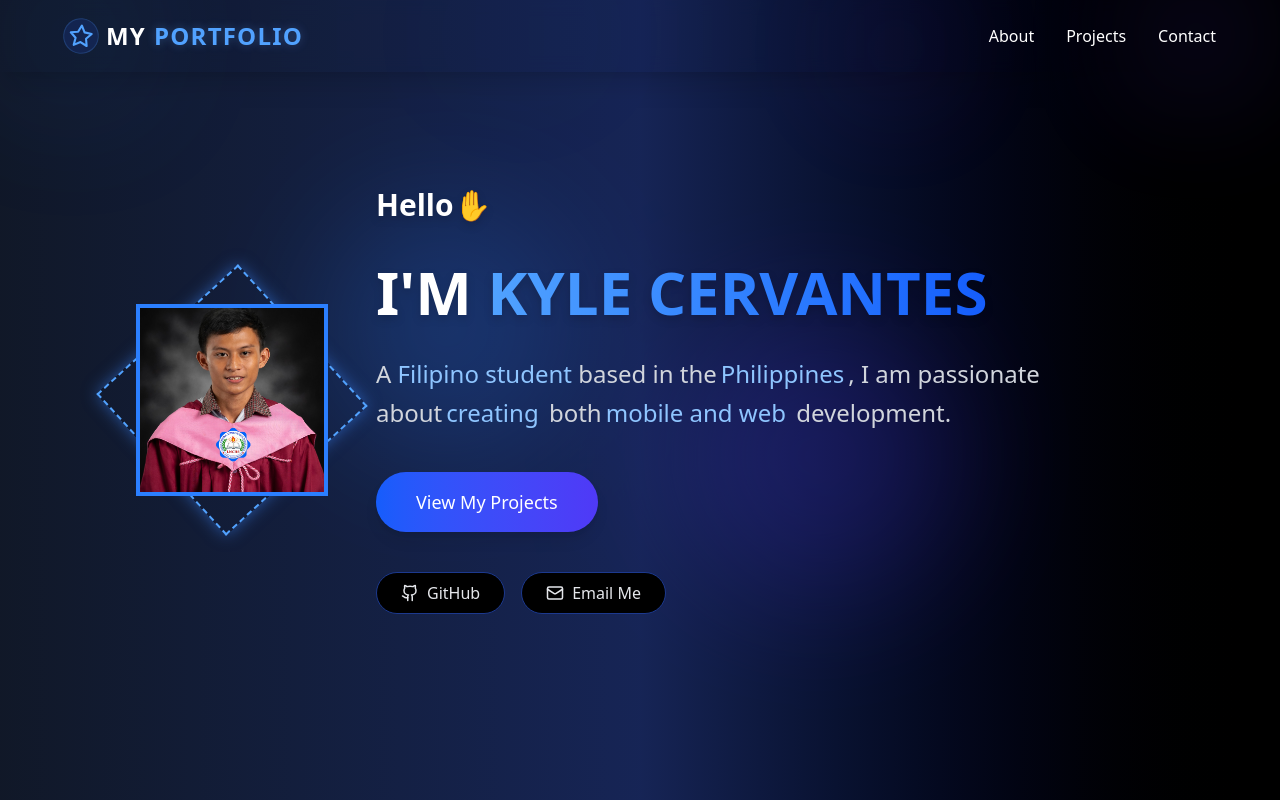
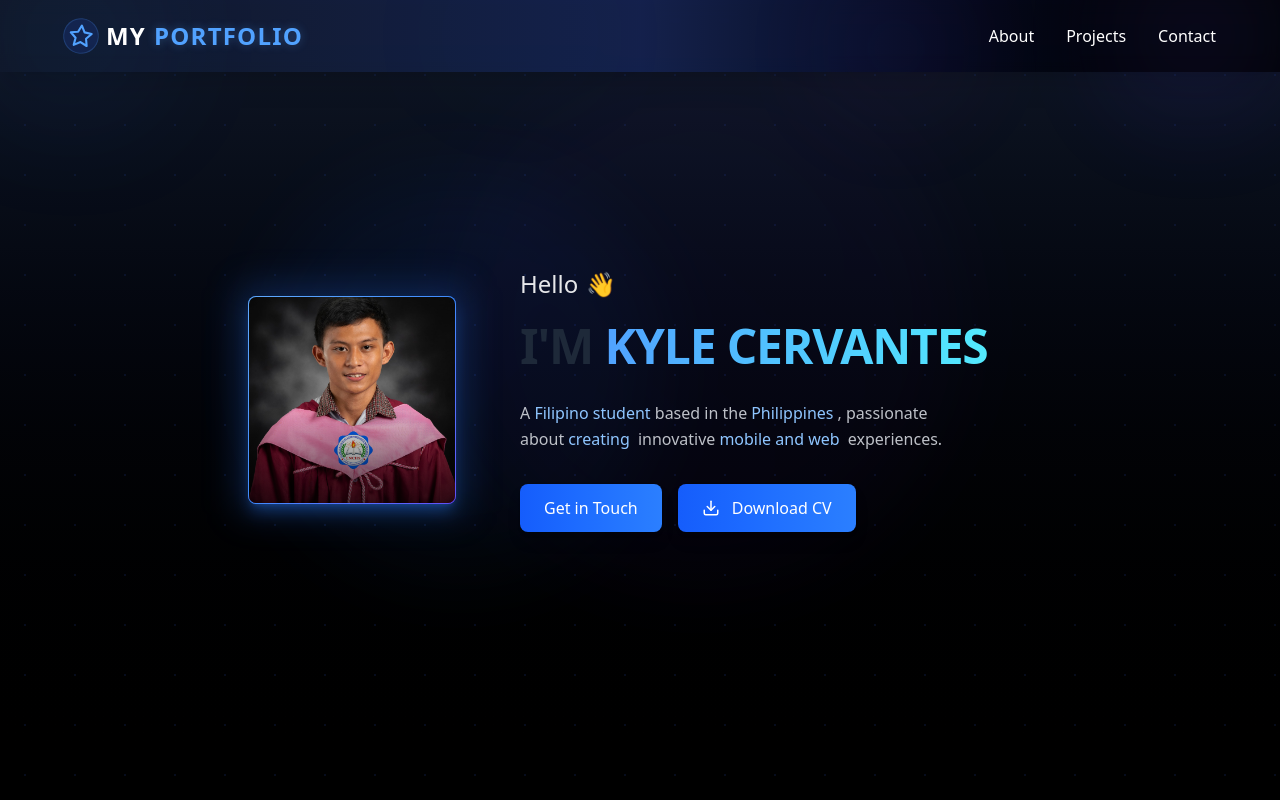
Before and after one commit to KSCervantes/Typescript_Portfolio, a React (Vite) app: page / in a window 1280 px wide. Shown: the top 800 px of the page. Built offline with nearby package versions, Linux system fonts and the light colour scheme.

Commit message:
Update Hero.tsx

```diff
--- a/src/components/Hero.tsx
+++ b/src/components/Hero.tsx
@@ -1,157 +1,115 @@
-import { motion } from "framer-motion"
+import { motion } from "framer-motion";
 import graduateImage from '../assets/graduate.jpg';
-import { Github, Mail } from "lucide-react";
+import { Download } from "lucide-react";
 
 export default function Hero() {
   return (
-    <section className="min-h-screen flex flex-col justify-center items-center text-center bg-gradient-to-r from-gray-900 via-blue-950 to-black px-4 sm:px-6 md:px-12 py-16 md:py-0 relative overflow-hidden">
+    <section className="min-h-screen flex flex-col justify-center items-center bg-gradient-to-b from-gray-900 to-black px-4 sm:px-6 md:px-12 py-12 sm:py-16 md:py-0 relative overflow-hidden">
       {/* Background Elements */}
-      <div className="absolute inset-0 overflow-hidden opacity-20">
-        <div className="absolute top-1/4 left-1/4 w-32 sm:w-48 md:w-64 h-32 sm:h-48 md:h-64 rounded-full bg-blue-500 blur-3xl"></div>
-        <div className="absolute bottom-1/4 right-1/4 w-36 sm:w-56 md:w-72 h-36 sm:h-56 md:h-72 rounded-full bg-indigo-600 blur-3xl"></div>
+      <div className="absolute inset-0 overflow-hidden">
+        <div className="absolute inset-0 bg-[radial-gradient(#1e3a8a_1px,transparent_1px)] bg-[size:50px_50px] opacity-20"></div>
+        <motion.div
+          animate={{ y: [0, -20, 0], x: [0, 15, 0], scale: [1, 1.05, 1], opacity: [0.3, 0.4, 0.3] }}
+          transition={{ duration: 15, repeat: Infinity, repeatType: "reverse" }}
+          className="absolute top-1/4 left-1/5 w-48 sm:w-64 md:w-96 h-48 sm:h-64 md:h-96 rounded-full bg-gradient-to-br from-blue-600/20 to-blue-400/10 blur-2xl"
+        ></motion.div>
+        <motion.div
+          animate={{ y: [0, 30, 0], x: [0, -20, 0], scale: [1, 1.1, 1], opacity: [0.2, 0.3, 0.2] }}
+          transition={{ duration: 18, repeat: Infinity, repeatType: "reverse" }}
+          className="absolute bottom-1/3 right-1/4 w-64 sm:w-80 md:w-[30rem] h-64 sm:h-80 md:h-[30rem] rounded-full bg-gradient-to-tr from-indigo-700/20 to-violet-500/10 blur-2xl"
+        ></motion.div>
       </div>
 
-      {/* Content Container */}
-      <div className="z-10 relative flex flex-col md:flex-row items-center justify-center w-full max-w-6xl gap-6 sm:gap-8 md:gap-12">
-        {/* Profile Picture with animated border */}
+      {/* Content */}
+      <div className="z-10 relative flex flex-col md:flex-row items-center justify-center w-full max-w-6xl gap-6 sm:gap-8 md:gap-16">
+        {/* Profile Picture */}
         <motion.div
           initial={{ opacity: 0, scale: 0.8 }}
           animate={{ opacity: 1, scale: 1 }}
           transition={{ duration: 0.8 }}
-          className="relative mb-6 md:mb-0"
+          className="relative mb-6 sm:mb-8 md:mb-0"
         >
-          <div className="w-32 h-32 sm:w-40 sm:h-40 md:w-48 md:h-48 rounded-none overflow-hidden border-4 border-blue-500 relative z-10">
-            {/* Square image */}
+          <div className="absolute inset-0 bg-blue-500/20 blur-lg rounded-lg transform scale-110"></div>
+          <div className="relative">
+            <div className="absolute inset-0 p-1 rounded-lg bg-gradient-to-br from-blue-400 via-blue-500 to-indigo-600 shadow-lg shadow-blue-500/30"></div>
+            <div className="w-28 h-28 sm:w-36 sm:h-36 md:w-52 md:h-52 relative z-10 rounded-lg overflow-hidden backdrop-blur-sm border border-white/10">
               <img
                 src={graduateImage}
                 alt="Kyle Cervantes"
                 className="w-full h-full object-cover"
               />
+              <div className="absolute inset-0 bg-gradient-to-t from-black/70 via-transparent to-transparent"></div>
             </div>
-
-          {/* Animated border effect - changed to square */}
-          <motion.div
-            animate={{
-              rotate: 360,
-              boxShadow: ["0 0 15px rgba(59, 130, 246, 0.5)", "0 0 25px rgba(59, 130, 246, 0.7)", "0 0 15px rgba(59, 130, 246, 0.5)"]
-            }}
-            transition={{
-              rotate: { duration: 10, repeat: Infinity, ease: "linear" },
-              boxShadow: { duration: 2, repeat: Infinity, repeatType: "reverse" }
-            }}
-            className="absolute inset-0 rounded-none border-2 border-blue-400 border-dashed z-0"
-          ></motion.div>
+          </div>
         </motion.div>
 
         {/* Text Content */}
-        <div className="flex flex-col items-center md:items-start text-center md:text-left">
-          {/* Hero Heading with animated highlight */}
+        <div className="flex flex-col items-center md:items-start text-center md:text-left max-w-lg">
           <motion.div
-            initial={{ opacity: 0 }}
-            animate={{ opacity: 1 }}
-            transition={{ duration: 1 }}
+            initial={{ opacity: 0, y: -20 }}
+            animate={{ opacity: 1, y: 0 }}
+            transition={{ duration: 0.8 }}
+            className="flex items-center space-x-2 mb-2"
           >
-            <motion.h2
-              initial={{ opacity: 0, y: -30 }}
+            <span className="text-xl sm:text-2xl font-medium text-white/90">Hello</span>
+            <motion.span
+              animate={{ rotate: [0, 20, -10, 20, 0] }}
+              transition={{ duration: 1.5, delay: 1, repeat: Infinity, repeatDelay: 5 }}
+              className="text-xl sm:text-2xl"
+            >
+              👋
+            </motion.span>
+          </motion.div>
+
+          <motion.h1
+            initial={{ opacity: 0, y: -20 }}
             animate={{ opacity: 1, y: 0 }}
-              transition={{ duration: 1.2 }}
-              className="text-3xl sm:text-4xl md:text-3xl font-bold text-white drop-shadow-lg leading-tight"
-            >
-              Hello✋
-            </motion.h2>
-
-            <motion.h2
-              initial={{ opacity: 0, y: -30 }}
-              animate={{ opacity: 1, y: 0 }}
-              transition={{ duration: 1.2 }}
-              className="text-4xl sm:text-5xl md:text-6xl font-bold text-white drop-shadow-lg leading-tight mt-4 sm:mt-8"
+            transition={{ duration: 1, delay: 0.2 }}
+            className="text-3xl sm:text-4xl md:text-5xl font-bold tracking-tight leading-tight mt-2"
           >
             I'M{" "}
-              <motion.span
-                className="inline-block text-transparent bg-clip-text bg-gradient-to-r from-blue-400 to-blue-600"
-                initial={{ backgroundPosition: "0% 50%" }}
-                animate={{ backgroundPosition: ["0% 50%", "100% 50%", "0% 50%"] }}
-                transition={{ duration: 5, repeat: Infinity, ease: "easeInOut" }}
-              >
+            <motion.span className="inline-block relative">
+              <span className="text-transparent bg-clip-text bg-gradient-to-r from-blue-400 to-cyan-300">
                 KYLE CERVANTES
+              </span>
             </motion.span>
-            </motion.h2>
-          </motion.div>
+          </motion.h1>
 
-          {/* Hero Subtitle with text reveal animation */}
-          <motion.div
+          <motion.p
             initial={{ opacity: 0, y: 20 }}
             animate={{ opacity: 1, y: 0 }}
-            transition={{ delay: 0.3, duration: 1.0 }}
-            className="mt-4 sm:mt-6"
+            transition={{ delay: 0.4, duration: 1.0 }}
+            className="mt-6 text-sm sm:text-base leading-relaxed text-gray-300/90 font-light"
           >
-            <p className="text-lg sm:text-xl md:text-2xl text-gray-300 max-w-3xl font-light leading-relaxed px-2 md:px-0">
             A <span className="font-medium text-blue-300">Filipino student</span> based in the
-              <span className="px-1 font-medium text-blue-300">Philippines</span>, I am passionate about
-              <span className="px-1 font-medium text-blue-300">creating</span> both
-              <span className="px-1 font-medium text-blue-300">mobile and web</span> development.
-            </p>
-          </motion.div>
+            <span className="px-1 font-medium text-blue-300">Philippines</span>, passionate about
+            <span className="px-1 font-medium text-blue-300">creating</span> innovative
+            <span className="px-1 font-medium text-blue-300">mobile and web</span> experiences.
+          </motion.p>
 
-          {/* Call-to-Action Button */}
           <motion.div
-            className="mt-6 sm:mt-8 md:mt-10"
-            initial={{ opacity: 0, scale: 0.9 }}
-            animate={{ opacity: 1, scale: 1 }}
+            className="mt-6 sm:mt-8 w-full flex flex-col sm:flex-row gap-4 justify-center md:justify-start"
+            initial={{ opacity: 0, y: 20 }}
+            animate={{ opacity: 1, y: 0 }}
             transition={{ delay: 0.6, duration: 0.8 }}
           >
-            <motion.a
-              href="#projects"
-              whileHover={{
-                scale: 1.05,
-                boxShadow: "0 10px 30px -5px rgba(59, 130, 246, 0.6)",
-                backgroundPosition: "100% 0",
-              }}
-              whileTap={{ scale: 0.98 }}
-              className="inline-block bg-gradient-to-r from-blue-600 to-indigo-600 text-white text-base sm:text-lg px-8 sm:px-10 py-3 sm:py-4 rounded-full font-medium shadow-lg hover:from-blue-700 hover:to-indigo-700 transition-all duration-300 ease-in-out transform hover:rotate-1"
+            <a
+              href="#contact"
+              className="bg-gradient-to-r from-blue-600 to-blue-500 hover:from-blue-500 hover:to-blue-400 px-4 py-2 sm:px-6 sm:py-3 rounded-lg transition-all duration-300 text-white flex items-center justify-center gap-3 text-sm sm:text-base shadow-lg shadow-black/20"
             >
-              View My Projects
-            </motion.a>
-          </motion.div>
-
-          {/* Social Links Section with staggered animation */}
-          <motion.div
-            initial={{ opacity: 0 }}
-            animate={{ opacity: 1 }}
-            transition={{ delay: 1, duration: 1 }}
-            className="mt-6 sm:mt-8 md:mt-10 w-full"
+              Get in Touch
+            </a>
+            <a
+              href="./public/Kyle s. Cervantes (3).pdf"
+              download="Kyle_Cervantes_Resume.pdf"
+              className="bg-gradient-to-r from-blue-600 to-blue-500 hover:from-blue-500 hover:to-blue-400 px-4 py-2 sm:px-6 sm:py-3 rounded-lg transition-all duration-300 text-white flex items-center justify-center gap-3 text-sm sm:text-base shadow-lg shadow-black/20"
             >
-            <div className="flex flex-wrap justify-center md:justify-start gap-3 sm:gap-4">
-              {[
-                { name: "GitHub", href: "https://github.com/Kyleeestone", icon: <Github size={18} /> },
-                { name: "Email Me", href: "mailto:kylecervantes2003@gmail.com", icon: <Mail size={18} /> }
-              ].map((link, index) => (
-                <motion.a
-                  key={index}
-                  href={link.href}
-                  target={link.name !== "Email Me" ? "_blank" : undefined}
-                  rel={link.name !== "Email Me" ? "noopener noreferrer" : undefined}
-                  initial={{ opacity: 0, y: 20 }}
-                  animate={{ opacity: 1, y: 0 }}
-                  transition={{
-                    delay: 1.2 + index * 0.2,
-                    duration: 0.5
-                  }}
-                  whileHover={{
-                    scale: 1.05,
-                    backgroundColor: "rgba(59, 130, 246, 0.2)",
-                    borderColor: "#3b82f6"
-                  }}
-                  className="border border-blue-900 bg-black bg-opacity-50 backdrop-blur-sm px-4 sm:px-6 py-2 rounded-full transition-all duration-300 text-gray-200 hover:text-white flex items-center gap-2 text-sm sm:text-base"
-                >
-                  {link.icon}
-                  {link.name}
-                </motion.a>
-              ))}
-            </div>
+              <Download size={18} />
+              Download CV
+            </a>
           </motion.div>
         </div>
       </div>
     </section>
-  )
+  );
 }
```
Lines whose indentation alone changed are shown as unchanged.
